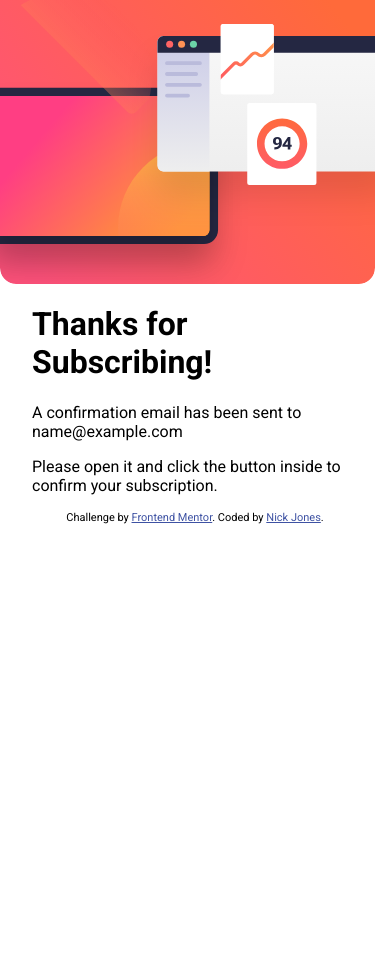
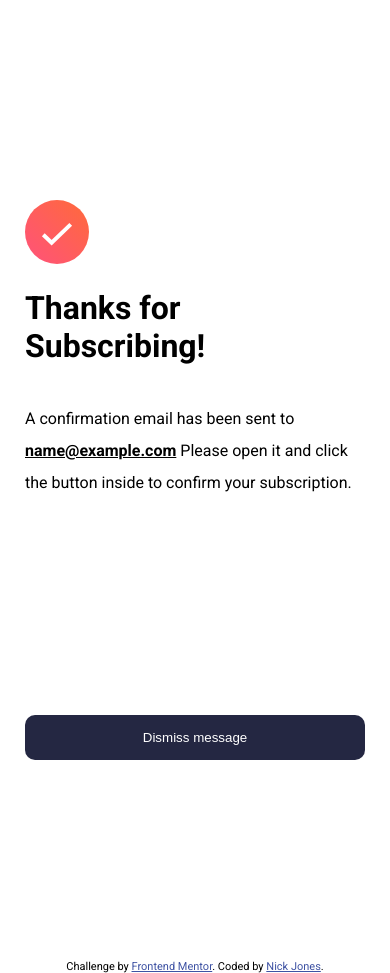
Before and after one commit to TheMightyLoafer/newsletter-signup, a plain HTML site: page index.html in a window 390 px wide. Both pictures are taken after typing "name@example.com" into the empty fields and a click on the input "Subscribe to monthly newsletter". Before the commit the page ends 844 px from the top, so only its background shows below. Drawn offline with Linux system fonts and the light colour scheme.

Commit message:
mobile design complete
Next is adding @media queries for a desktop design

```diff
--- a/index.html
+++ b/index.html
@@ -28,7 +28,7 @@
 <body>
 
   <!-- Sign-up form start -->
-  <div class="form-container">
+  <div class="form-container" id="form-container">
 
     <img class="form-img" src="/assets/images/illustration-sign-up-mobile.svg">
 
--- a/script.js
+++ b/script.js
@@ -1,16 +1,31 @@
-const formInnerContent = document.getElementById('form-content')
-const submitBtn = document.getElementById('submit-btn')
-
+const formInnerContent = document.getElementById('form-container');
+const submitBtn = document.getElementById('submit-btn');
 
 submitBtn.addEventListener('click', () => {
-    let emailValue = document.getElementById('email-address')
+    let emailValue = document.getElementById('email-address');
 
     if (!emailValue.value) {
-        return // the email field is empty, do nothing
+        return; // the email field is empty, do nothing
     }
 
     formInnerContent.innerHTML = `
+
+    <div><img src="/assets/images/icon-success.svg" alt="success icon"></div>
     <h1>Thanks for Subscribing!</h1>
-    <p>A confirmation email has been sent to ${emailValue.value}</p>
-    <p>Please open it and click the button inside to confirm your subscription.</p>`
-})
+    <p>A confirmation email has been sent to <span class="bold">${emailValue.value}</span>
+    Please open it and click the button inside to confirm your subscription.</p>
+
+    <input type="submit" class="submit-btn" id="dismiss-btn" value="Dismiss message">
+
+    `;
+
+    // Add the 'success-message' class to formInnerContent
+    formInnerContent.classList.add('success-message');
+
+    const dismissBtn = document.getElementById('dismiss-btn'); // Re-fetch the dismiss button after updating the form content
+    dismissBtn.addEventListener('click', refreshPage); // Attach the event handler now
+
+    function refreshPage() {
+        location.reload();
+    }
+});
--- a/styles.css
+++ b/styles.css
@@ -45,3 +45,24 @@ body p {
     background-color: hsl(234, 29%, 20%);
     color: #FFF;
 }
+
+.bold {
+    font-weight: 700;
+    text-decoration: underline;
+}
+
+.success-message {
+    display: flex;
+    flex-direction: column;
+    max-width: 375px;
+    margin: 200px 25px;
+}
+
+.success-message input {
+    padding: 15px;
+    margin-top: 200px;
+}
+
+.success-message p {
+    line-height: 2em;
+}
```
